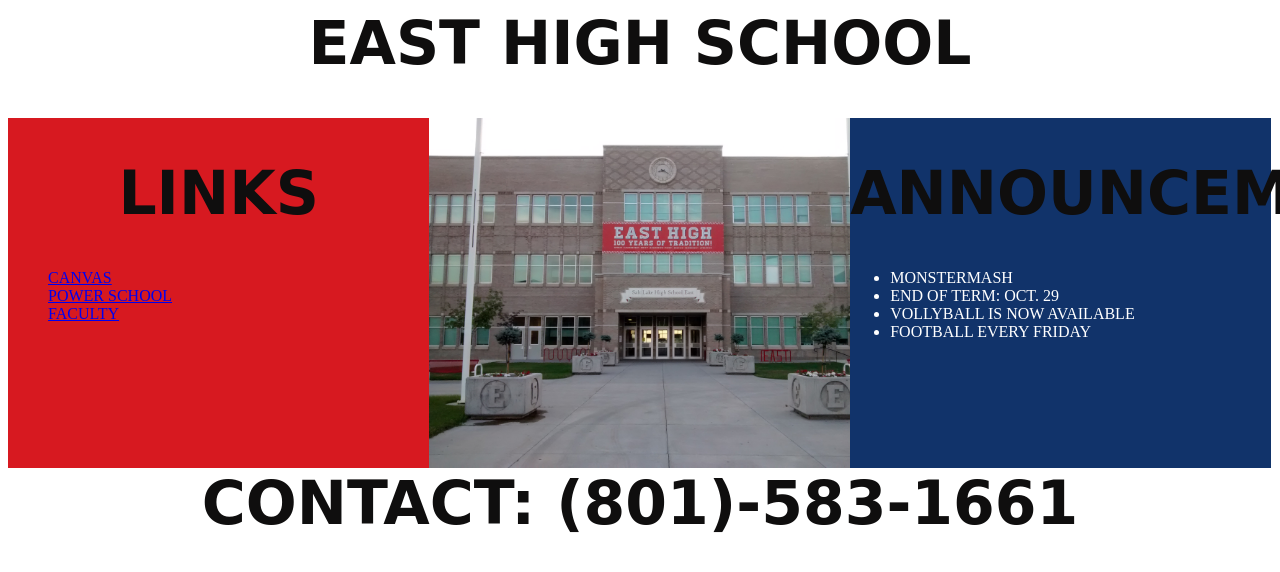
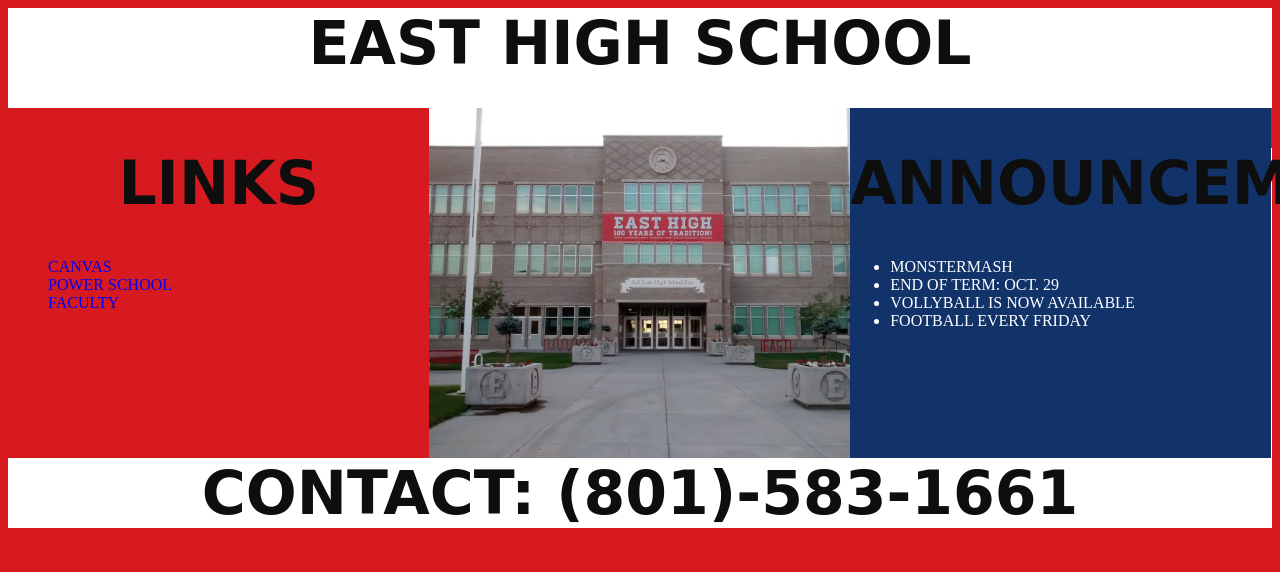
Before and after one commit to landen147/EHS-copy-cat-, a plain HTML site: page index.html in a window 1280 px wide. Shown: the top 572 px of the page. Drawn offline with Linux system fonts and the light colour scheme; a web font is replaced by a local one.

Commit message:
i changed the links

```diff
--- a/index.html
+++ b/index.html
@@ -33,14 +33,14 @@
 
             </ul>
         </div>
-        <div class='footer'>
+        <div class='foot'>
             <h1>CONTACT: (801)-583-1661</h1>
 
         </div>
             <div class= 'bottom'>
 
         </div>
-
+            <div class="footer"> </div>
 
     </body>
 
--- a/style.css
+++ b/style.css
@@ -1,5 +1,5 @@
 body {
-background-color:
+background-color: #D71920;
 }
 h1 {
     color:#0f0e0e;
@@ -9,6 +9,8 @@ h1 {
 }
 .header {
     background-color: #FFFFFF;
+    height: 100px;
+    width: 100%
 }
 .left {
     float:left;
@@ -38,15 +40,22 @@ img {
     margin-left: auto;
     margin-right: auto;
 }
-.footer {
+.foot {
     background-color: #FFFFFF;
-    height: 10px;
+    height: px;
 
 
 }
 
 .bottom {
-
+    float: right;
     background-color: #D71920;
     display:inline-block;
+    width: 100%;
+    height: 2999px;
 }
+
+a {
+    text-decoration: none;
+
+}
```
